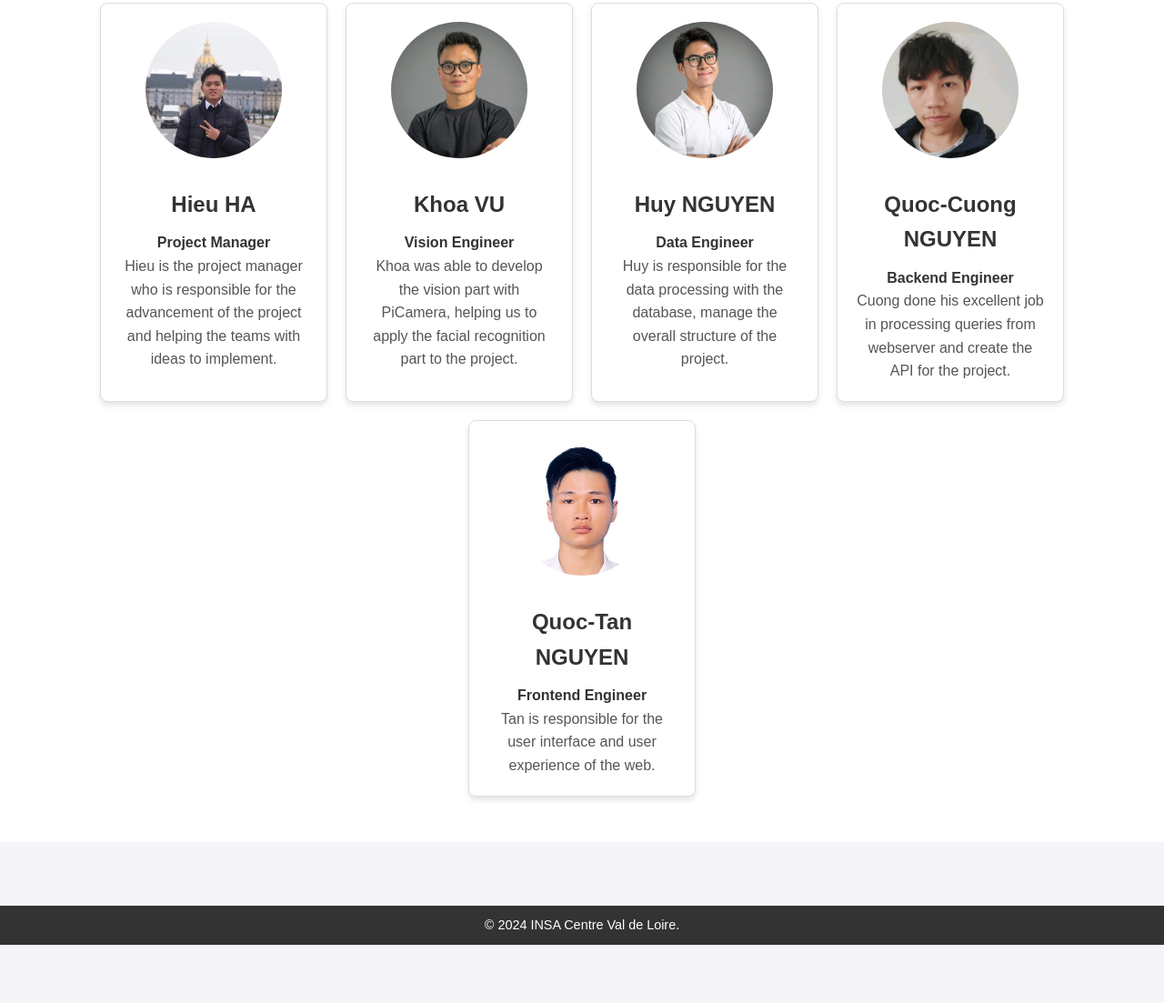
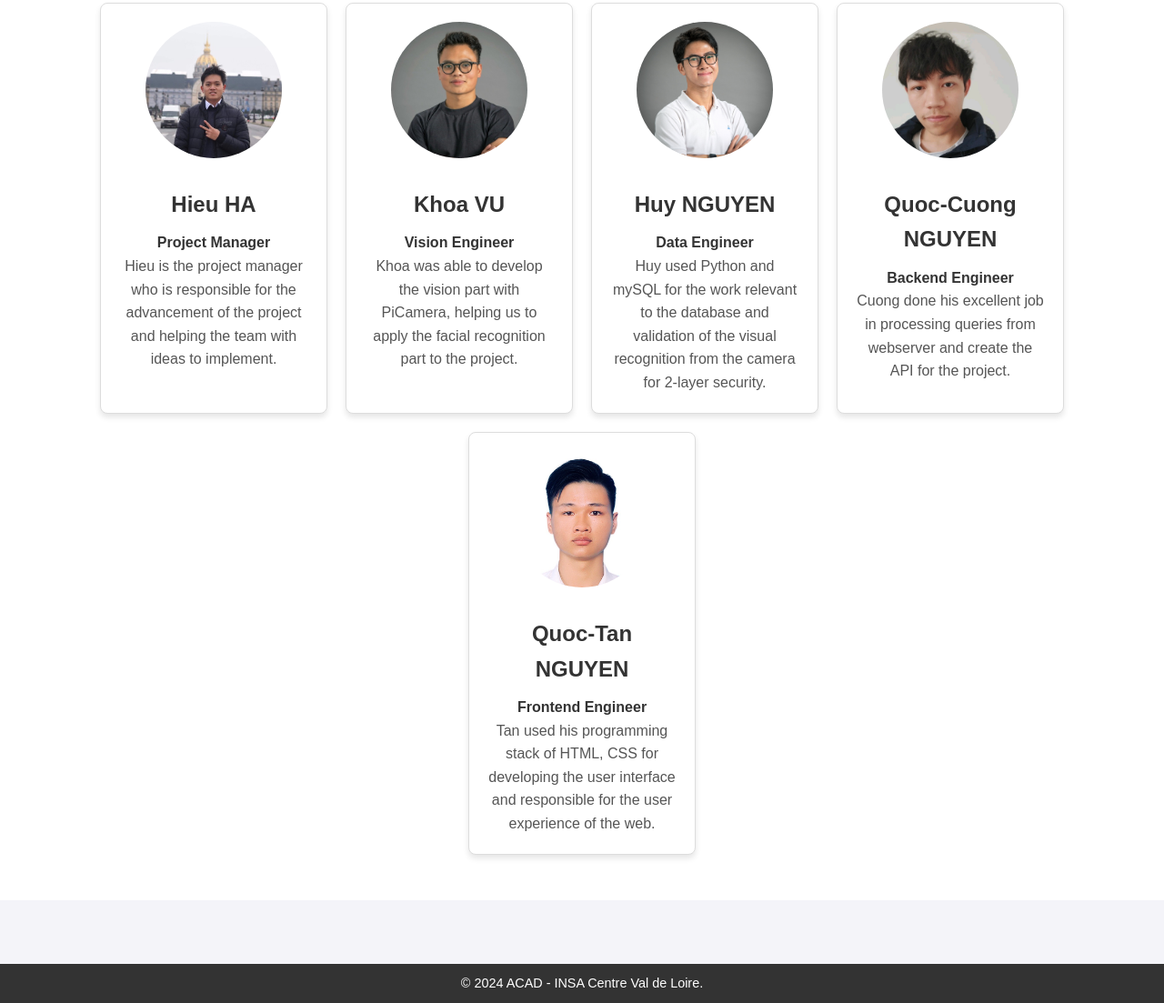
Before and after one commit to nhathuy25/iot-badge-system, a plain HTML site: page templates/members.html in a window 1280 px wide. Shown: the part 297-1400 px from the top of the page at 91% size. Before the commit the page ends 1336 px from the top, so only its background shows below. Drawn offline with Linux system fonts and the light colour scheme.

Commit message:
Update website v1.3

```diff
--- a/templates/members.html
+++ b/templates/members.html
@@ -28,7 +28,7 @@
           <h4>Project Manager</h4>
           <p>
             Hieu is the project manager who is responsible for the advancement
-            of the project and helping the teams with ideas to implement.
+            of the project and helping the team with ideas to implement.
           </p>
         </div>
         <div class="team-member">
@@ -45,8 +45,9 @@
           <h3>Huy NGUYEN</h3>
           <h4>Data Engineer</h4>
           <p>
-            Huy is responsible for the data processing with the database, manage
-            the overall structure of the project.
+            Huy used Python and mySQL for the work relevant to the database and
+            validation of the visual recognition from the camera for 2-layer
+            security.
           </p>
         </div>
         <div class="team-member">
@@ -63,15 +64,15 @@
           <h3>Quoc-Tan NGUYEN</h3>
           <h4>Frontend Engineer</h4>
           <p>
-            Tan is responsible for the user interface and user experience of the
-            web.
+            Tan used his programming stack of HTML, CSS for developing the user
+            interface and responsible for the user experience of the web.
           </p>
         </div>
       </div>
     </section>
 
     <footer>
-      <p>&copy; 2024 INSA Centre Val de Loire.</p>
+      <p>&copy; 2024 ACAD - INSA Centre Val de Loire.</p>
     </footer>
   </body>
 </html>
```
Also changed, not shown: templates/index.html (+2 -10 lines).
